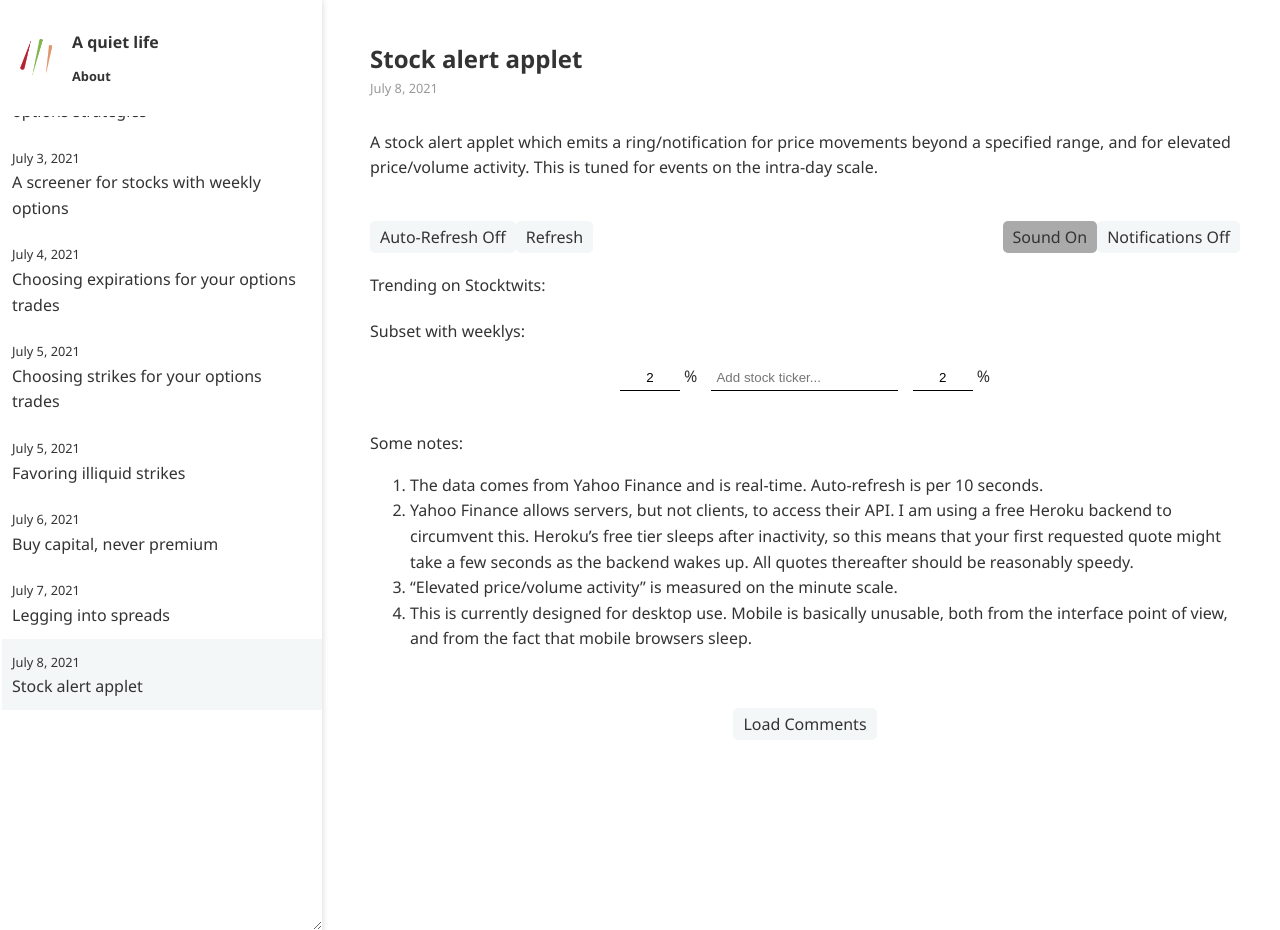
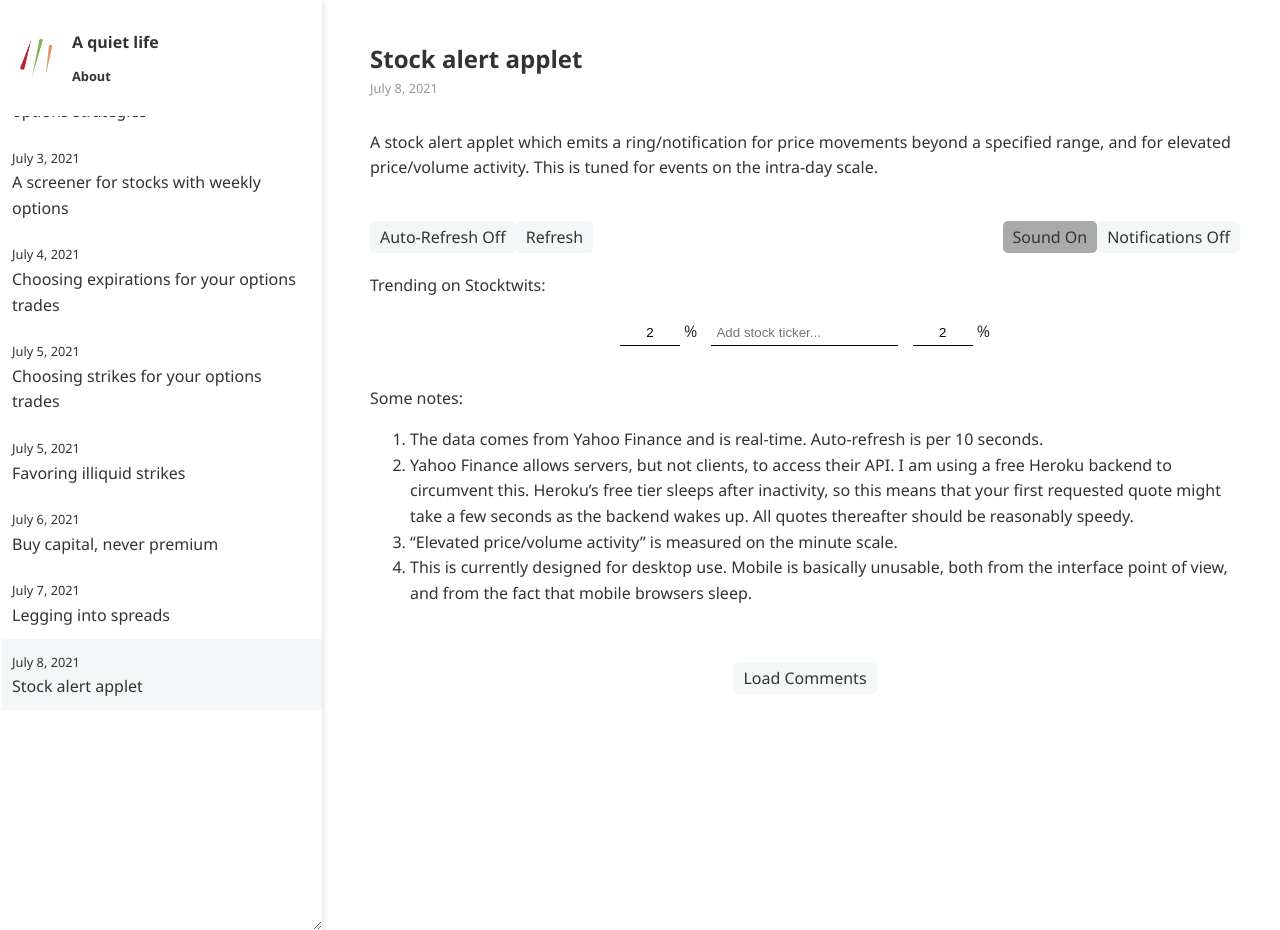
Before and after one commit to ansyblenetwork/aquietlife, a Jekyll site: the page built from _posts/2021-07-08-alerts.md, in a window 1280 px wide and 930 px high. Built offline with Jekyll 4.4.1, drawn with Linux system fonts in a browser that asks for light colours.

Commit message:
Update 2021-07-08-alerts.md

```diff
--- a/_posts/2021-07-08-alerts.md
+++ b/_posts/2021-07-08-alerts.md
@@ -20,7 +20,6 @@
 </div>
 
 <div style="margin-bottom:20px" id="stocktwits">Trending on Stocktwits:</div>
-<div style="margin-bottom:20px" id="weeklys">Subset with weeklys:</div>
 
 <div style="width:max-content; margin:auto">
 <input id="defaultLower" onblur="if (!this.value) this.value = 0; defaultLower = parseFloat(this.value);" type="text" autocomplete="off" value="2" placeholder="Margin..."> %
@@ -189,17 +188,14 @@
 		stList = [];
 		weeklyList = [];
 		let stString = "Trending on Stocktwits (" + new Date().toLocaleTimeString() + "): ";
-		let weeklyString = "Subset with weeklys: ";
 		data.symbols.forEach(function(stockData) {
 			stList.push(stockData.symbol);
-			stString += stockData.symbol + " ";
 			if (weeklys.includes(stockData.symbol)) {
 				weeklyList.push(stockData.symbol);
-				weeklyString += stockData.symbol + " ";
-			}
+				stString += "<strong>" + stockData.symbol + "</strong> ";
+			} else stString += stockData.symbol + " ";
 		});
-		D('stocktwits').textContent = stString;
-		D('weeklys').textContent = weeklyString;
+		D('stocktwits').innerHTML = stString;
 	});
 }
 
```
